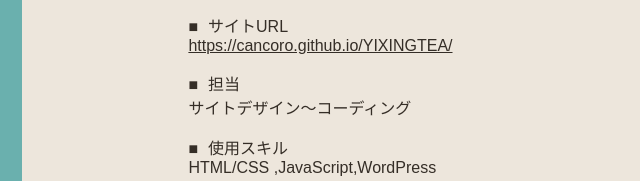
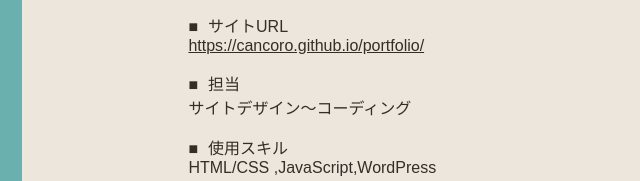
Before and after one commit to cancoro/portfolio, a plain HTML site: page item2.html in a window 1280 px wide. Shown: the part 537-718 px from the top of the page, 378-1018 px from the left. Drawn offline with nearby package versions, Linux system fonts and the light colour scheme; some packages are replaced by stand-ins of ours; a web font is replaced by a local one.

Commit message:
Add files via upload

```diff
--- a/item2.html
+++ b/item2.html
@@ -46,7 +46,7 @@
                     <dt>タイトル</dt>
                     <dd>「portfolio」 ポートフォリオサイト</dd>
                     <dt>サイトURL</dt>
-                    <dd><a href="https://cancoro.github.io/portfolio/" target="_blank" >https://cancoro.github.io/YIXINGTEA/</a></dd>
+                    <dd><a href="https://cancoro.github.io/portfolio/" target="_blank" >https://cancoro.github.io/portfolio/</a></dd>
                     <dt>担当</dt>
                     <dd>サイトデザイン〜コーディング</dd>
                     <dt>使用スキル</dt>
```
